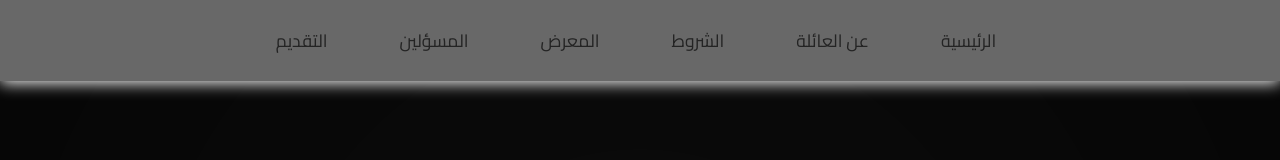
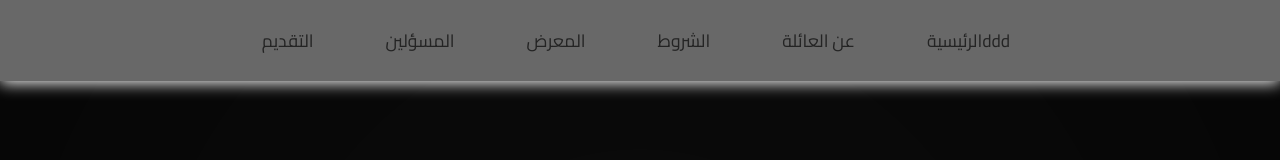
Before and after one commit to Muchado-Famliy/muchado-Web, a plain HTML site: page index.html in a window 1280 px wide. Shown: the top 160 px of the page. Drawn offline with Linux system fonts and the light colour scheme.

Commit message:
ayadamin111

```diff
--- a/index.html
+++ b/index.html
@@ -184,7 +184,7 @@
 <body>
     <nav>
         <ul class="nav-links">
-            <li><a href="fa-li"><i class=""></i> الرئيسية</a></li>
+            <li><a href="fa-li"><i class=""></i> dddالرئيسية</a></li>
             <li><a href="famitww.html"><i class="	"></i> عن العائلة</a></li>
             <li><a href="https://muchado-rules.netlify.app/"><i class=""></i> الشروط</a></li>
             <li><a href="gallery.html"><i class="	"></i> المعرض</a></li>
```
